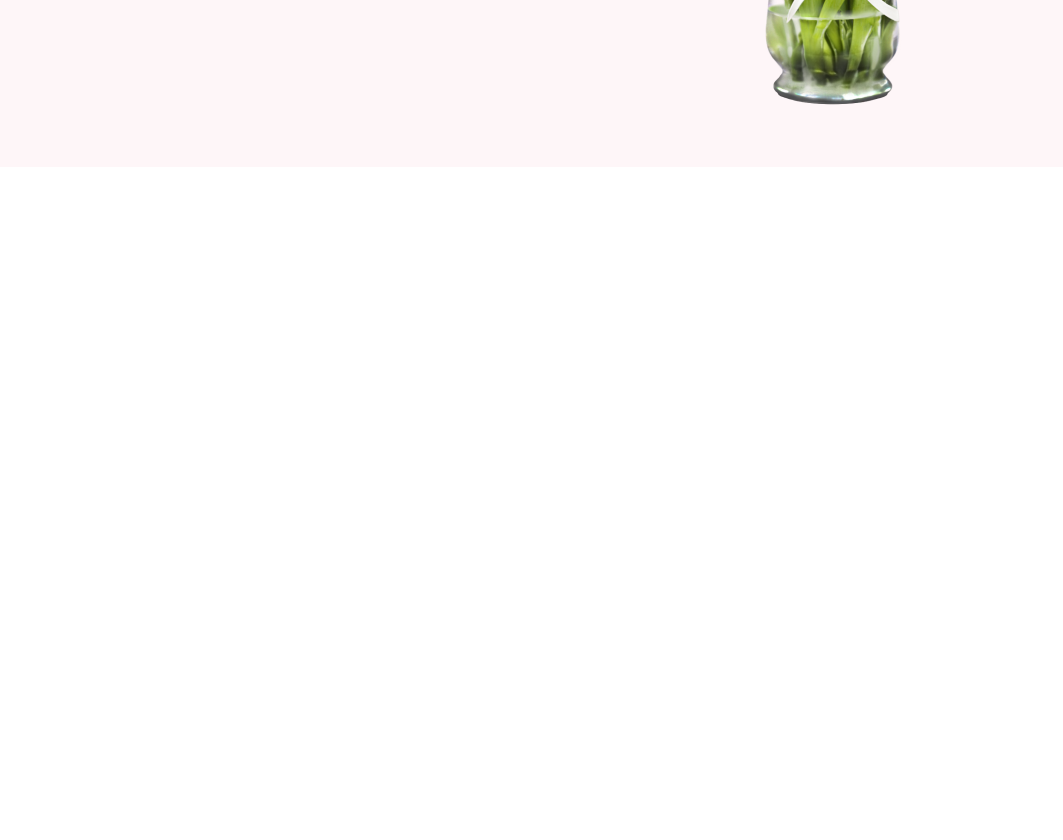
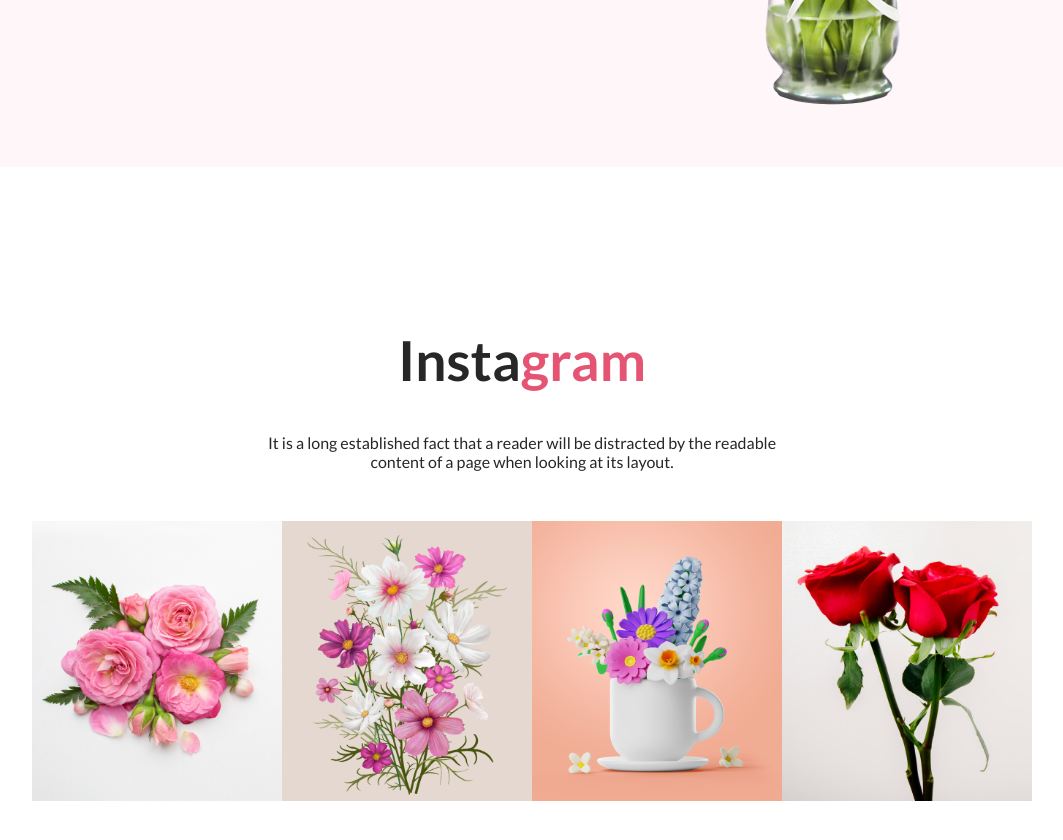
Before and after one commit to ahmedraza069/flower-shop, a plain HTML site: page index.html in a window 1280 px wide. Shown: the part 2471-3311 px from the top of the page, without its empty margins (118-1181 px from the left). Before the commit the page ends 2738 px from the top, so only its background shows below. Drawn offline with Linux system fonts and the light colour scheme; a web font is replaced by a local one.

Commit message:
social media part added

```diff
--- a/css/style.css
+++ b/css/style.css
@@ -174,7 +174,7 @@
     justify-content: space-around;
     align-items: center;
     padding: 50px 150px 50px 150px;
-    margin-bottom: 100px;
+    margin-bottom: 80px;
 }
 .deal_text{
     width: 550px;
@@ -191,3 +191,16 @@
     padding: 20px 0px;
 }
 /* hot deal and seller part end */
+
+/* social media part start */
+.social_media{
+    margin: 50px 150px 50px 150px;
+    display: flex;
+    justify-content: space-between;
+}
+.media_part img{
+    width: 250px;
+    height: 280px;
+}
+
+/* social media part end */
--- a/index.html
+++ b/index.html
@@ -307,6 +307,27 @@
            </div>
         </section>
         <!-- hot deal and seller part end -->
+
+        <!-- Social media part start -->
+        <section>
+            <h3 class="main_title">Insta<span>gram</span></h3>
+            <p class="title_description">It is a long established fact that a reader will be distracted by the readable <br>content of a page when looking at its layout.</p>
+            <div class="social_media">
+                <div class="media_part">
+                    <img src="assets/Flower 01.png" alt="">
+                </div>
+                <div class="media_part">
+                    <img src="assets/Rectangle 4.png" alt="">
+                </div>
+                <div class="media_part">
+                    <img src="assets/Rectangle 5.png" alt="">
+                </div>
+                <div class="media_part">
+                    <img src="assets/Rectangle 6.png" alt="">
+                </div>
+            </div>
+        </section>
+        <!-- Social media part end -->
     </main>
 </body>
 
```
